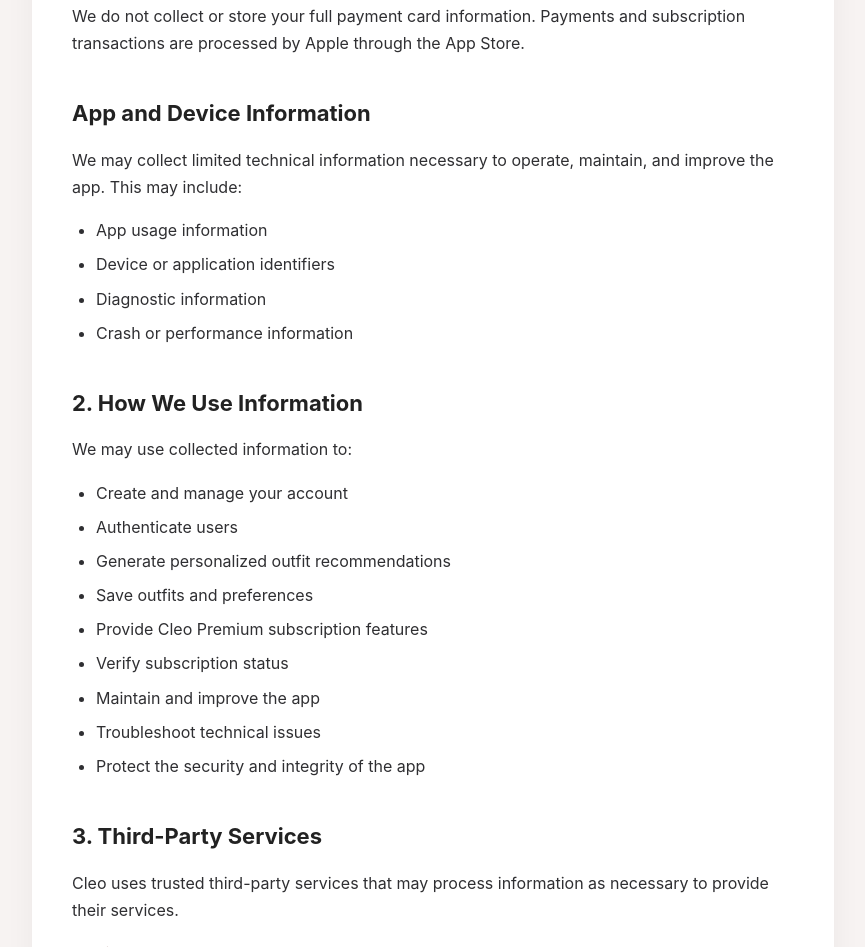
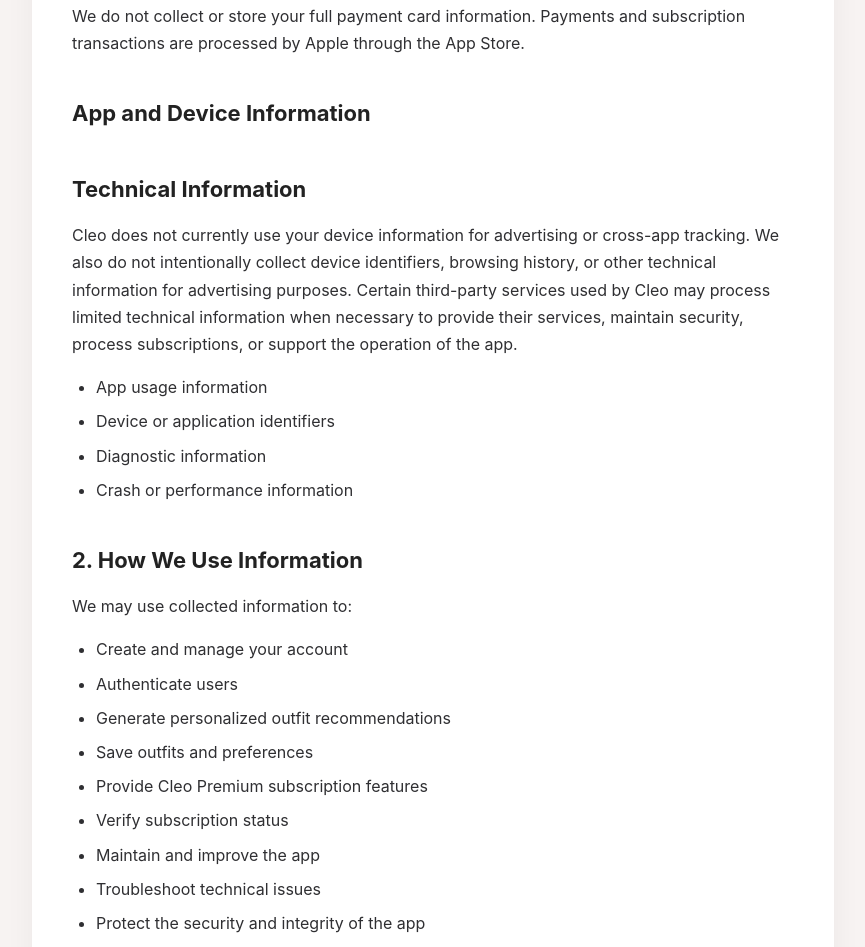
Before and after one commit to Nirvankoo/Cleo-Private-Policy, a plain HTML site: page index.html in a window 1280 px wide. Shown: the part 1479-2426 px from the top of the page, without its empty margins (207-1072 px from the left). Drawn offline with Linux system fonts and the light colour scheme.

Commit message:
Update index.html

```diff
--- a/index.html
+++ b/index.html
@@ -224,10 +224,15 @@
 
         <h2>App and Device Information</h2>
 
-        <p>
-            We may collect limited technical information necessary to operate,
-            maintain, and improve the app. This may include:
-        </p>
+  <h2>Technical Information</h2>
+<p>
+Cleo does not currently use your device information for advertising or
+cross-app tracking. We also do not intentionally collect device identifiers,
+browsing history, or other technical information for advertising purposes.
+Certain third-party services used by Cleo may process limited technical
+information when necessary to provide their services, maintain security,
+process subscriptions, or support the operation of the app.
+</p>
 
         <ul>
             <li>App usage information</li>
```
